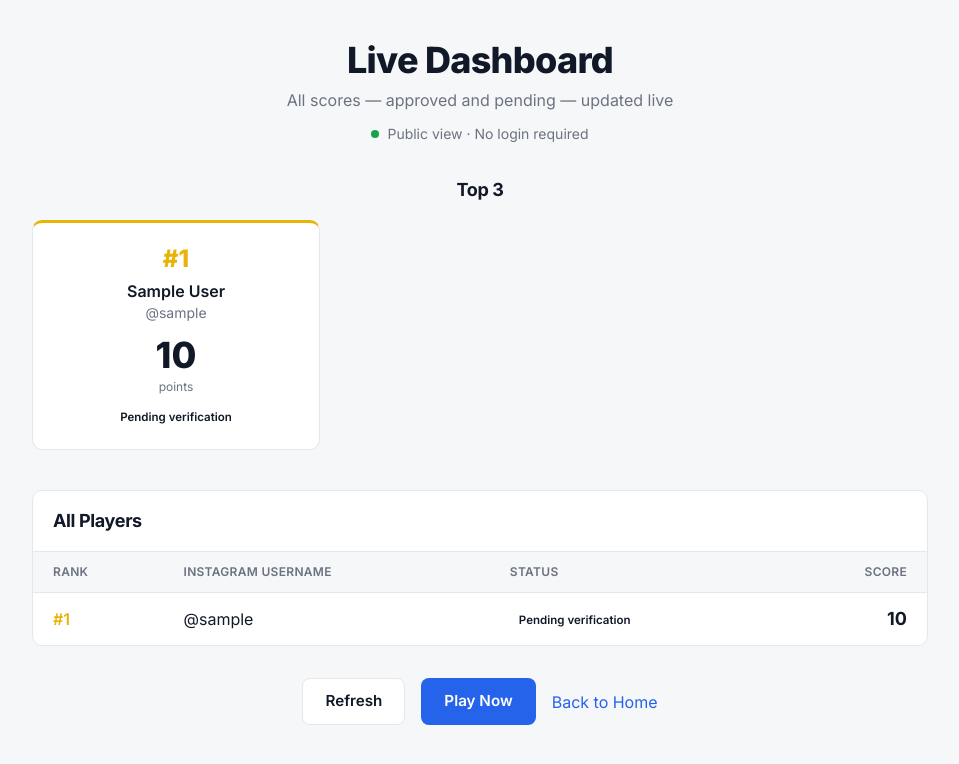
After one commit to AhmedEmam221/FlappyBirdGameTrip, a Laravel app: page /dashboard in a window 1280 px wide. The commit adds this page. Shown: the top 764 px of the page, without its empty margins (160-1119 px from the left). Run offline with Laravel 9, Linux system fonts and the light colour scheme; tables that the repository leaves empty hold one stand-in row (values such as "Sample post"); some libraries are stand-ins or nearby versions.

Commit message:
Added Leaderboard dashboard without login - Added Instagram links

```diff
--- a/app/Http/Controllers/GameController.php
+++ b/app/Http/Controllers/GameController.php
@@ -120,6 +120,24 @@ class GameController extends Controller
     }
 
     /**
+     * Display the public dashboard (no authentication required).
+     * Shows ALL scores with Instagram usernames and verification status.
+     *
+     * @return \Illuminate\Http\Response
+     */
+    public function dashboard()
+    {
+        $submissions = ScoreSubmission::with('player')
+            ->orderByDesc('submitted_score')
+            ->orderBy('submitted_at', 'asc')
+            ->get();
+
+        return view('dashboard', [
+            'submissions' => $submissions,
+        ]);
+    }
+
+    /**
      * Show the competition rules.
      *
      * @return \Illuminate\Http\Response
--- /dev/null
+++ b/resources/views/dashboard.blade.php
@@ -0,0 +1,108 @@
+@extends('layouts.app')
+
+@section('title', 'Flappy Challenge - Live Dashboard')
+
+@section('content')
+<div class="max-w-4xl mx-auto">
+
+    <!-- Header -->
+    <header class="text-center mb-8">
+        <h1 class="text-3xl md:text-4xl font-extrabold mb-2">Live Dashboard</h1>
+        <p class="text-muted">All scores &mdash; approved and pending &mdash; updated live</p>
+        <div class="mt-3 flex items-center justify-center gap-2">
+            <span class="inline-block w-2 h-2 rounded-full" style="background:#16A34A;"></span>
+            <span class="text-sm text-muted">Public view &middot; No login required</span>
+        </div>
+    </header>
+
+    <!-- Top 3 -->
+    @if ($submissions->count() > 0)
+    <section class="mb-10">
+        <h2 class="text-lg font-bold mb-4 text-center">Top 3</h2>
+        <div class="grid grid-cols-1 md:grid-cols-3 gap-4 items-end">
+            @foreach ($submissions->take(3) as $index => $entry)
+                @php
+                    $medals = ['#EAB308', '#9CA3AF', '#B45309'];
+                    $order = ['md:order-2', 'md:order-1', 'md:order-3'];
+                @endphp
+                <div class="card p-5 text-center {{ $order[$index] }}" style="border-top:3px solid {{ $medals[$index] }};">
+                    <div class="text-2xl font-extrabold mb-1" style="color:{{ $medals[$index] }};">#{{ $index + 1 }}</div>
+                    <div class="font-semibold truncate" title="{{ e($entry->player->display_name ?? $entry->player->instagram_username) }}">
+                        {{ $entry->player->display_name ?? $entry->player->instagram_username }}
+                    </div>
+                    <div class="text-sm text-muted truncate">{{ '@' . $entry->player->instagram_username }}</div>
+                    <div class="text-4xl font-extrabold mt-3">{{ $entry->submitted_score }}</div>
+                    <div class="text-xs text-muted mt-1">points</div>
+                    <div class="mt-2">
+                        <span class="badge badge-{{ $entry->verification_status }}">{{ str_replace('_', ' ', ucfirst($entry->verification_status)) }}</span>
+                    </div>
+                </div>
+            @endforeach
+        </div>
+    </section>
+    @endif
+
+    <!-- Full table -->
+    <section>
+        <div class="card overflow-hidden">
+            <div class="px-5 py-4" style="border-bottom:1px solid var(--border);">
+                <h2 class="text-lg font-bold">All Players</h2>
+            </div>
+            @if ($submissions->count() > 0)
+            <div class="overflow-x-auto">
+                <table class="min-w-full">
+                    <thead>
+                        <tr style="background:var(--bg);">
+                            <th class="py-3 px-5 text-left text-xs font-semibold uppercase tracking-wide text-muted">Rank</th>
+                            <th class="py-3 px-5 text-left text-xs font-semibold uppercase tracking-wide text-muted">Instagram Username</th>
+                            <th class="py-3 px-5 text-left text-xs font-semibold uppercase tracking-wide text-muted">Status</th>
+                            <th class="py-3 px-5 text-right text-xs font-semibold uppercase tracking-wide text-muted">Score</th>
+                        </tr>
+                    </thead>
+                    <tbody>
+                        @foreach ($submissions as $index => $entry)
+                        <tr style="border-top:1px solid var(--border);">
+                            <td class="py-3 px-5 font-semibold">
+                                @if ($index < 3)
+                                    <span style="color: {{ ['#EAB308', '#9CA3AF', '#B45309'][$index] }};">#{{ $index + 1 }}</span>
+                                @else
+                                    #{{ $index + 1 }}
+                                @endif
+                            </td>
+                            <td class="py-3 px-5">
+                                <a href="https://www.instagram.com/{{ e($entry->player->instagram_username) }}/" target="_blank" rel="noopener noreferrer" class="hover:underline">
+                                    {{ '@' . $entry->player->instagram_username }}
+                                </a>
+                            </td>
+                            <td class="py-3 px-5">
+                                <span class="badge badge-{{ $entry->verification_status }}">{{ str_replace('_', ' ', ucfirst($entry->verification_status)) }}</span>
+                            </td>
+                            <td class="py-3 px-5 text-right font-bold text-lg">{{ $entry->submitted_score }}</td>
+                        </tr>
+                        @endforeach
+                    </tbody>
+                </table>
+            </div>
+            @else
+            <div class="text-center py-12">
+                <p class="text-muted">No scores yet. Be the first to play!</p>
+            </div>
+            @endif
+        </div>
+    </section>
+
+    <div class="mt-8 text-center flex flex-wrap items-center justify-center gap-4">
+        <button onclick="location.reload()" class="btn btn-secondary">Refresh</button>
+        <a href="/play" class="btn btn-primary">Play Now</a>
+        <a href="/" class="text-primary hover:underline">Back to Home</a>
+    </div>
+
+</div>
+
+@push('scripts')
+<script>
+    // Auto-refresh the public dashboard every 30 seconds
+    setTimeout(function () { location.reload(); }, 30000);
+</script>
+@endpush
+@endsection
--- a/routes/web.php
+++ b/routes/web.php
@@ -23,6 +23,7 @@ Route::get('/game-session/create', [GameController::class, 'createSession'])->na
 Route::post('/game-session', [GameController::class, 'storeSession'])->name('game.session.store');
 Route::post('/score/submit', [SubmissionController::class, 'store'])->name('score.submit');
 Route::get('/leaderboard', [GameController::class, 'leaderboard'])->name('leaderboard');
+Route::get('/dashboard', [GameController::class, 'dashboard'])->name('dashboard');
 Route::get('/rules', [GameController::class, 'rules'])->name('rules');
 Route::get('/privacy', [GameController::class, 'privacy'])->name('privacy');
 Route::get('/instagram/visit', [GameController::class, 'instagramVisit'])->name('instagram.visit');
```
Also changed, not shown: resources/views/play.blade.php (+5 -7 lines).
